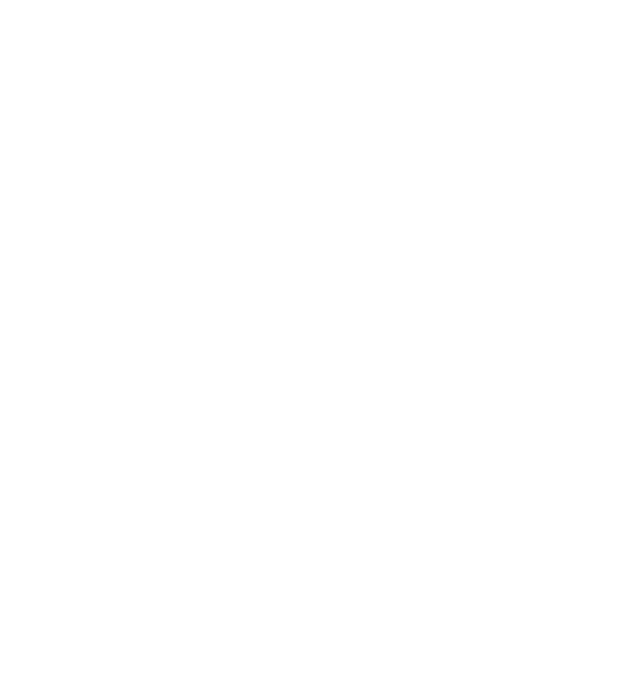
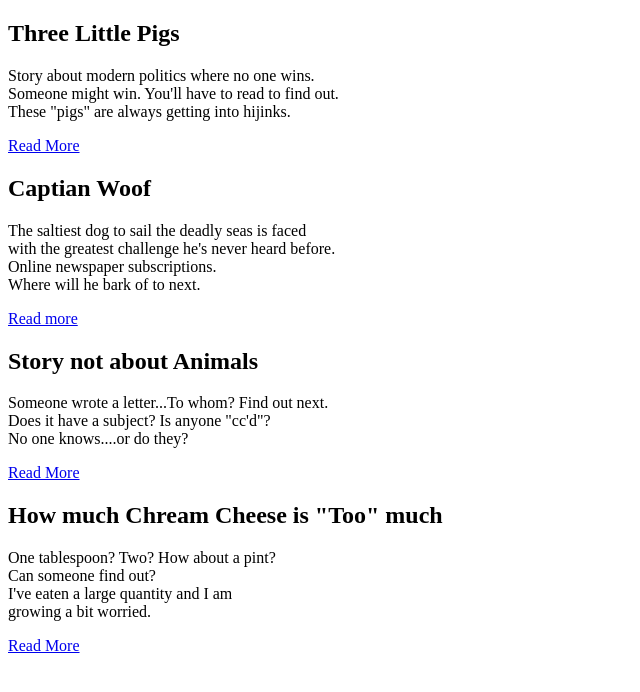
Before and after one commit to CoryWritesCode/covalence_css_drills, a plain HTML site: page index.html in a window 1280 px wide. Shown: the whole page, without its empty margins (0-640 px from the left). Drawn offline with Linux system fonts and the light colour scheme.

Commit message:
Day 1 Progress

```diff
--- a/index.html
+++ b/index.html
@@ -6,6 +6,37 @@
     <link rel="stylesheet" href="styles.css">
   </head>
   <body>
-
+    <div id="container">
+      <div class="boxes" id="box1">
+        <h2>Three Little Pigs</h2>
+        <p>Story about modern politics where no one wins.<br>
+          Someone might win. You'll have to read to find out.<br>
+          These "pigs" are always getting into hijinks.</p>
+        <a href="#">Read More</a>
+      </div>
+      <div class="boxes" id="box2">
+        <h2>Captian Woof</h2>
+        <p>The saltiest dog to sail the deadly seas is faced<br>
+          with the greatest challenge he's never heard before.<br>
+          Online newspaper subscriptions.<br>
+          Where will he bark of to next.</p>
+        <a href="#">Read more</a>
+      </div>
+      <div class="boxes" id="box3">
+        <h2>Story not about Animals</h2>
+        <p>Someone wrote a letter...To whom? Find out next.<br>
+          Does it have a subject? Is anyone "cc'd"?<br>
+          No one knows....or do they?</p>
+        <a href="#">Read More</a>
+      </div>
+      <div class="boxes" id="box4">
+        <h2>How much Chream Cheese is "Too" much</h2>
+        <p>One tablespoon? Two? How about a pint? <br>
+          Can someone find out?<br>
+          I've eaten a large quantity and I am<br>
+          growing a bit worried.</p>
+        <a href="#">Read More</a>
+      </div>
+    </div>
   </body>
 </html>
```
